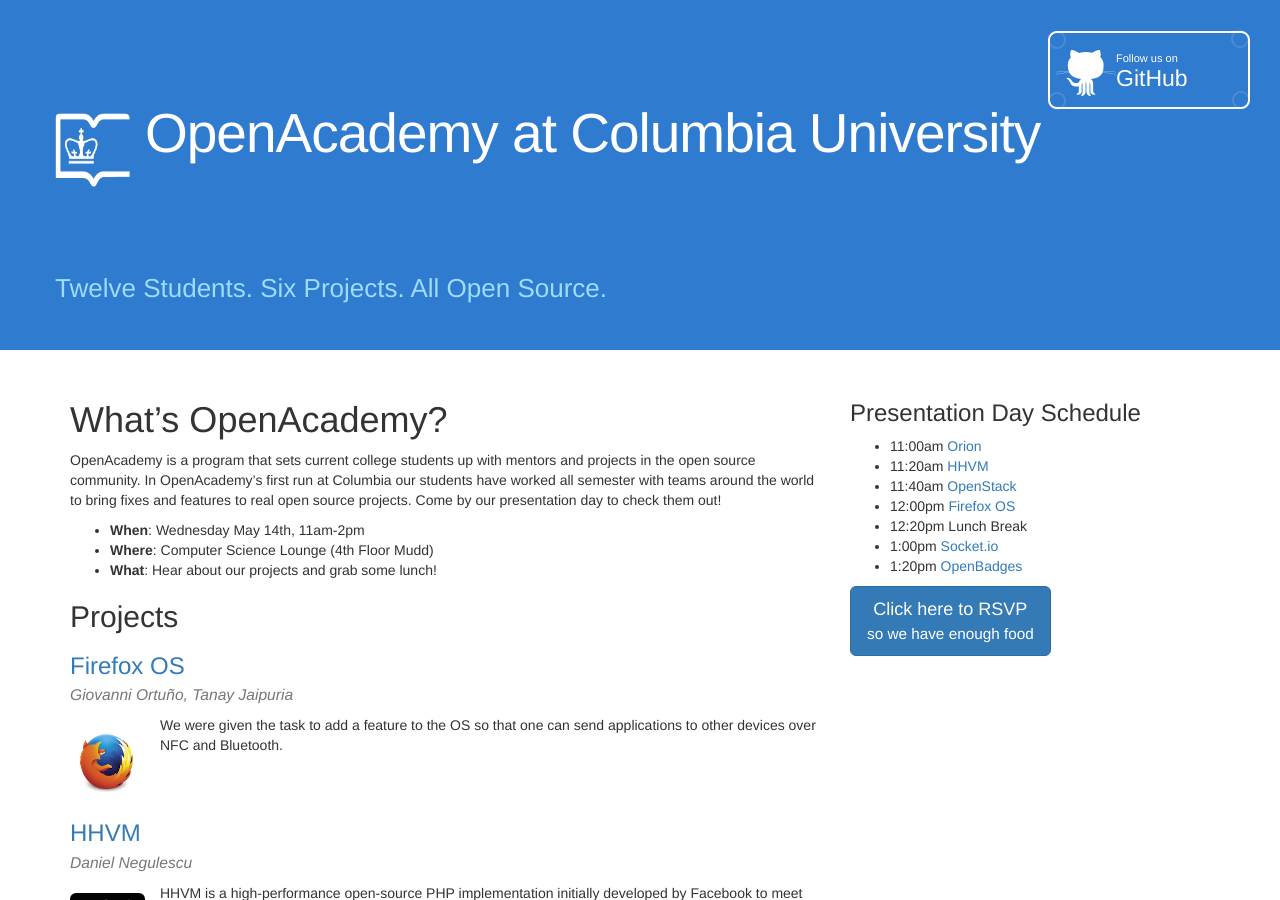
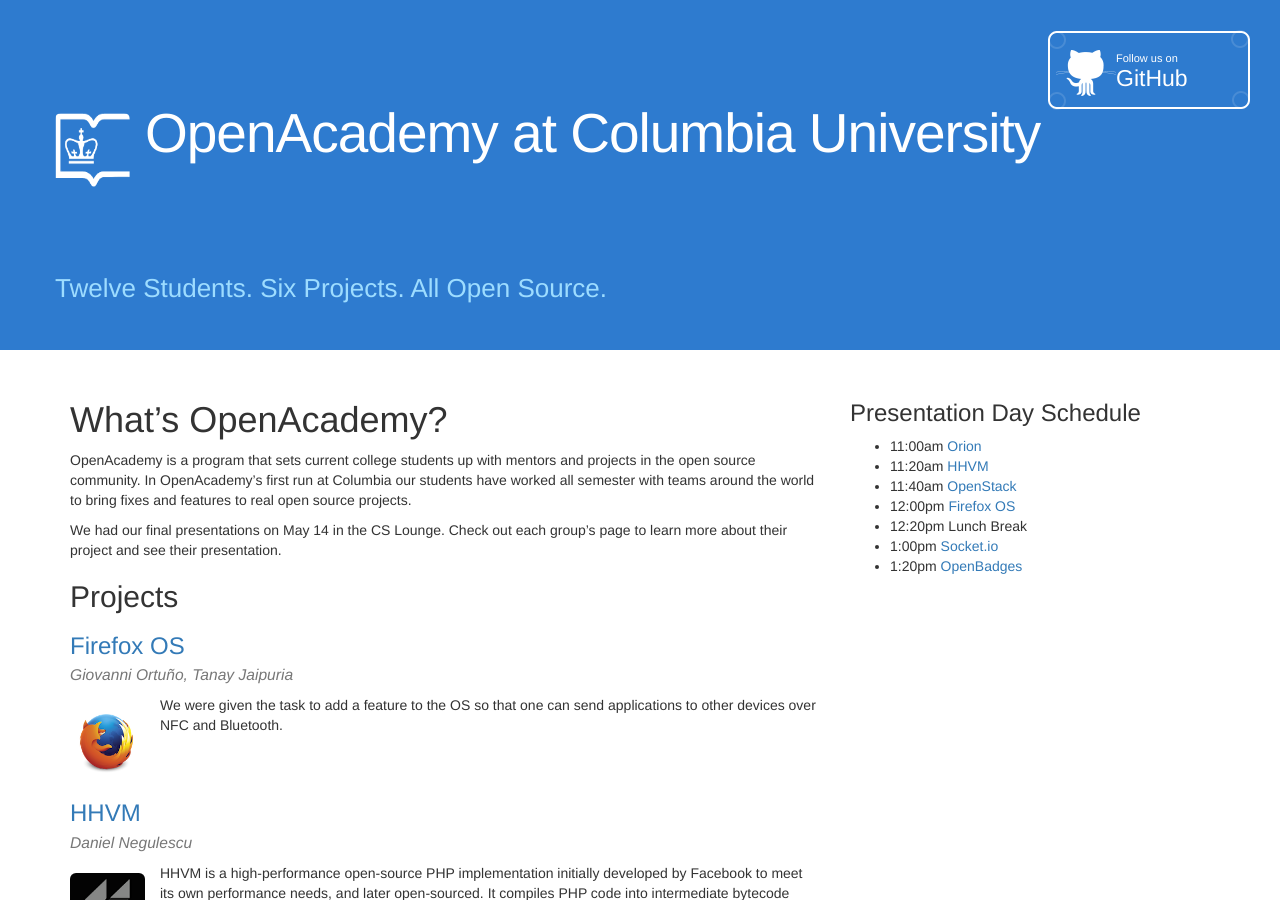
Before and after one commit to Columbia-OpenAcademy/Columbia-OpenAcademy.github.io, a Jekyll site: the page built from index.md, in a window 1280 px wide and 900 px high. Built offline with Jekyll 4.4.1, drawn with Linux system fonts in a browser that asks for light colours; nearby versions of some CDN libraries; Markdown is read by kramdown in place of the engine named in the settings.

Commit message:
Removed presentation RSVP info

```diff
--- a/_includes/footer.html
+++ b/_includes/footer.html
@@ -2,7 +2,6 @@
       <div class="col-md-4">
         {% capture sidebar %}{% include sidebar.md %}{% endcapture %}
         {{ sidebar | markdownify }}
-<a href="https://docs.google.com/forms/d/1CxBaIpR6sfGhXBX2MRgplA61fXfpnn26Yns79AGMidA/viewform"><button type="button" class="btn btn-primary btn-lg">Click here to RSVP <br><small>so we have enough food</small></button></a>
       </div>
   </body>
 </html>
--- a/index.md
+++ b/index.md
@@ -9,9 +9,6 @@
 OpenAcademy is a program that sets current college students up with mentors and
 projects in the open source community. In OpenAcademy's first run at Columbia
 our students have worked all semester with teams around the world to bring fixes
-and features to real open source projects. Come by our presentation day to check
-them out!
+and features to real open source projects.
 
- - **When**: Wednesday May 14th, 11am-2pm
- - **Where**: Computer Science Lounge (4th Floor Mudd)
- - **What**: Hear about our projects and grab some lunch!
+We had our final presentations on May 14 in the CS Lounge. Check out each group's page to learn more about their project and see their presentation.
```
